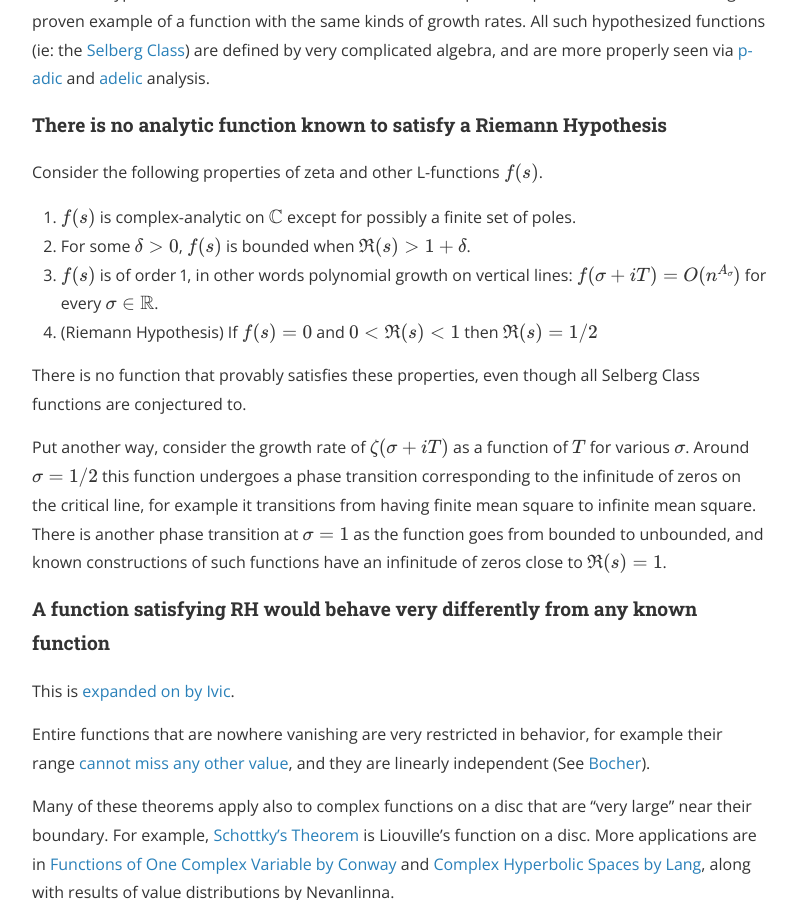
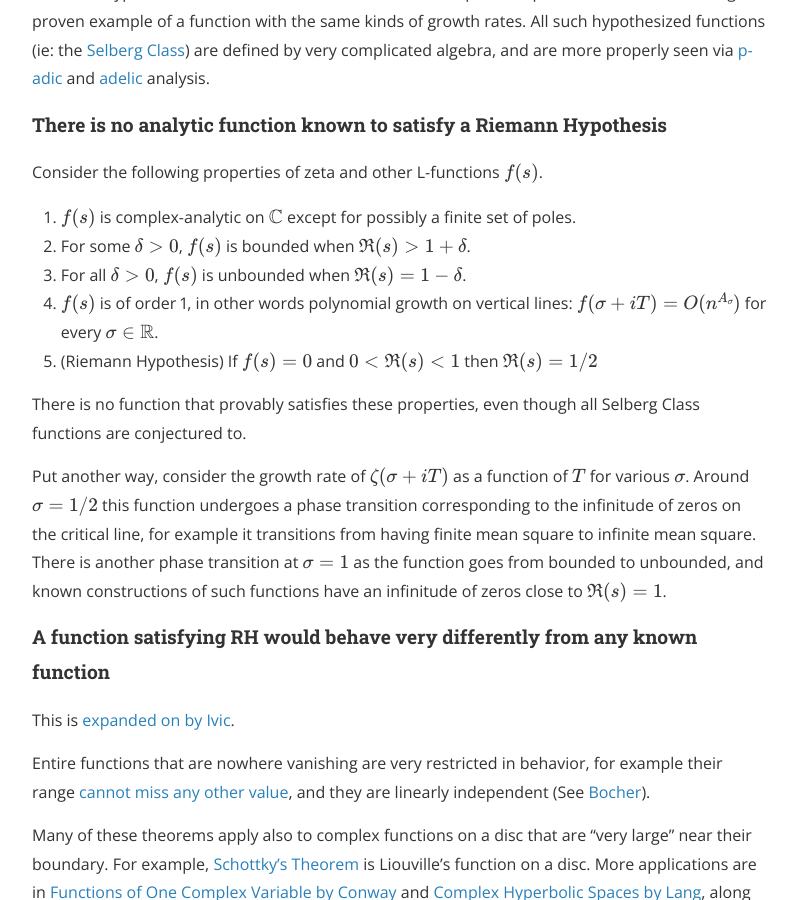
Before and after one commit to rfurman/pnphard, a Jekyll site: the page built from _posts/2018-09-29-zeta-analytic.md, in a window 1280 px wide and 900 px high, scrolled down 477 px. Shown: the whole window, without its empty margins (240-1037 px from the left). Built offline with Jekyll 4.4.1, drawn with Linux system fonts in a browser that asks for light colours; nearby versions of some CDN libraries; formulas are drawn with MathJax 3; comment, search, counter and statistics services are not loaded.

Commit message:
Fix lack of unboundedness in properties

```diff
--- a/_posts/2018-09-29-zeta-analytic.md
+++ b/_posts/2018-09-29-zeta-analytic.md
@@ -13,8 +13,9 @@ Given that the Riemann zeta function is defined by a few concrete sums and integ
 Consider the following properties of zeta and other L-functions \\(f(s)\\).
 1. \\(f(s)\\) is complex-analytic on \\(\mathbb{C}\\) except for possibly a finite set of poles.
 2. For some \\(\delta>0\\), \\(f(s)\\) is bounded when \\(\Re(s)>1+\delta\\).
-3. \\(f(s)\\) is of order 1, in other words polynomial growth on vertical lines:  \\(f(\sigma+i T) = O(n^{A_\sigma})\\) for every \\(\sigma\in\mathbb{R}\\).
-4. (Riemann Hypothesis) If \\(f(s)=0\\) and \\(0<\\Re(s)<1\\) then \\(\Re(s)=1/2\\)
+3. For all \\(\delta>0\\), \\(f(s)\\) is unbounded when \\(\Re(s)=1-\delta\\).
+4. \\(f(s)\\) is of order 1, in other words polynomial growth on vertical lines:  \\(f(\sigma+i T) = O(n^{A_\sigma})\\) for every \\(\sigma\in\mathbb{R}\\).
+5. (Riemann Hypothesis) If \\(f(s)=0\\) and \\(0<\\Re(s)<1\\) then \\(\Re(s)=1/2\\)
 
 There is no function that provably satisfies these properties, even though all Selberg Class functions are conjectured to.
 
```
